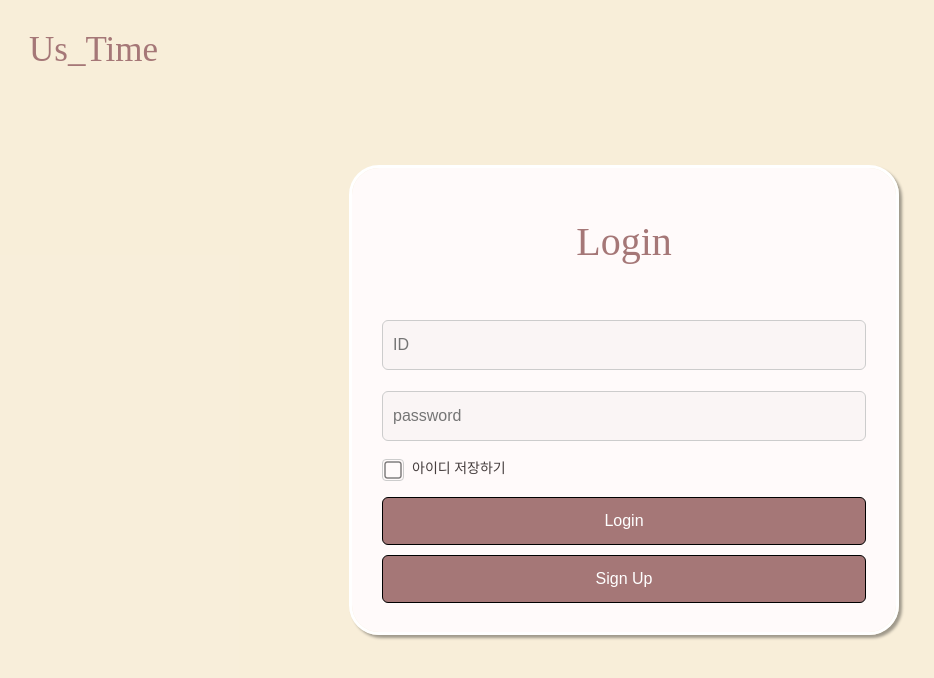
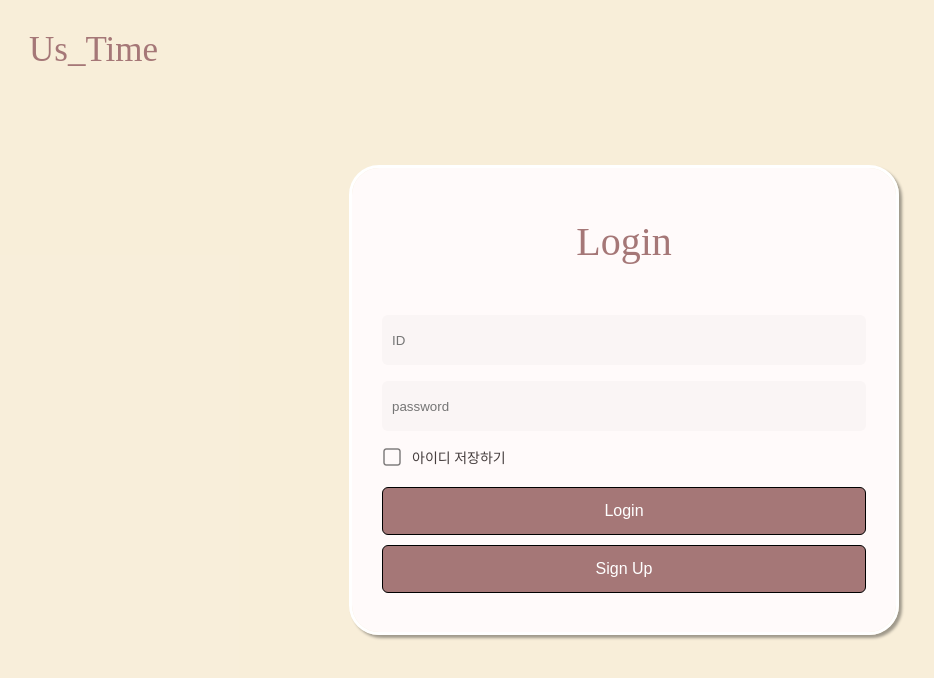
Before and after one commit to simjunseo98/UsTime_Frontend, a React (Create React App) app: page / in a window 1280 px wide. Shown: the top 678 px of the page, without its empty margins (16-950 px from the left). Built offline with nearby package versions, Linux system fonts and the light colour scheme; a web font is replaced by a local one.

Commit message:
design: 정보수정 css 수정

```diff
--- a/src/assets/style/ChangePasswordPage.module.scss
+++ b/src/assets/style/ChangePasswordPage.module.scss
@@ -31,7 +31,7 @@
     color: #555;
   }
 
-  input {
+  .inputGroup input {
     width: 100%;
     padding: 10px;
     font-size: 16px;
```
